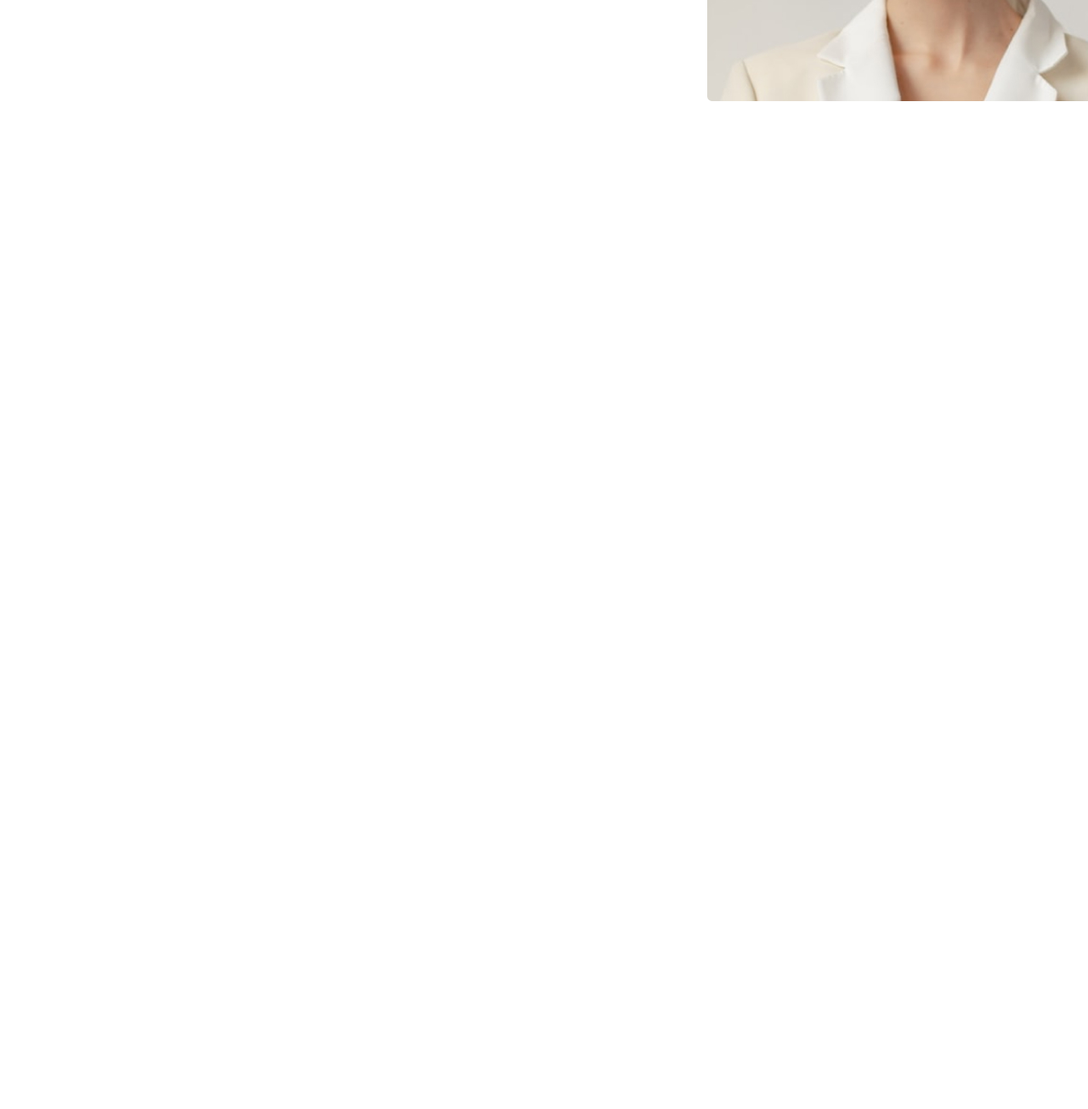
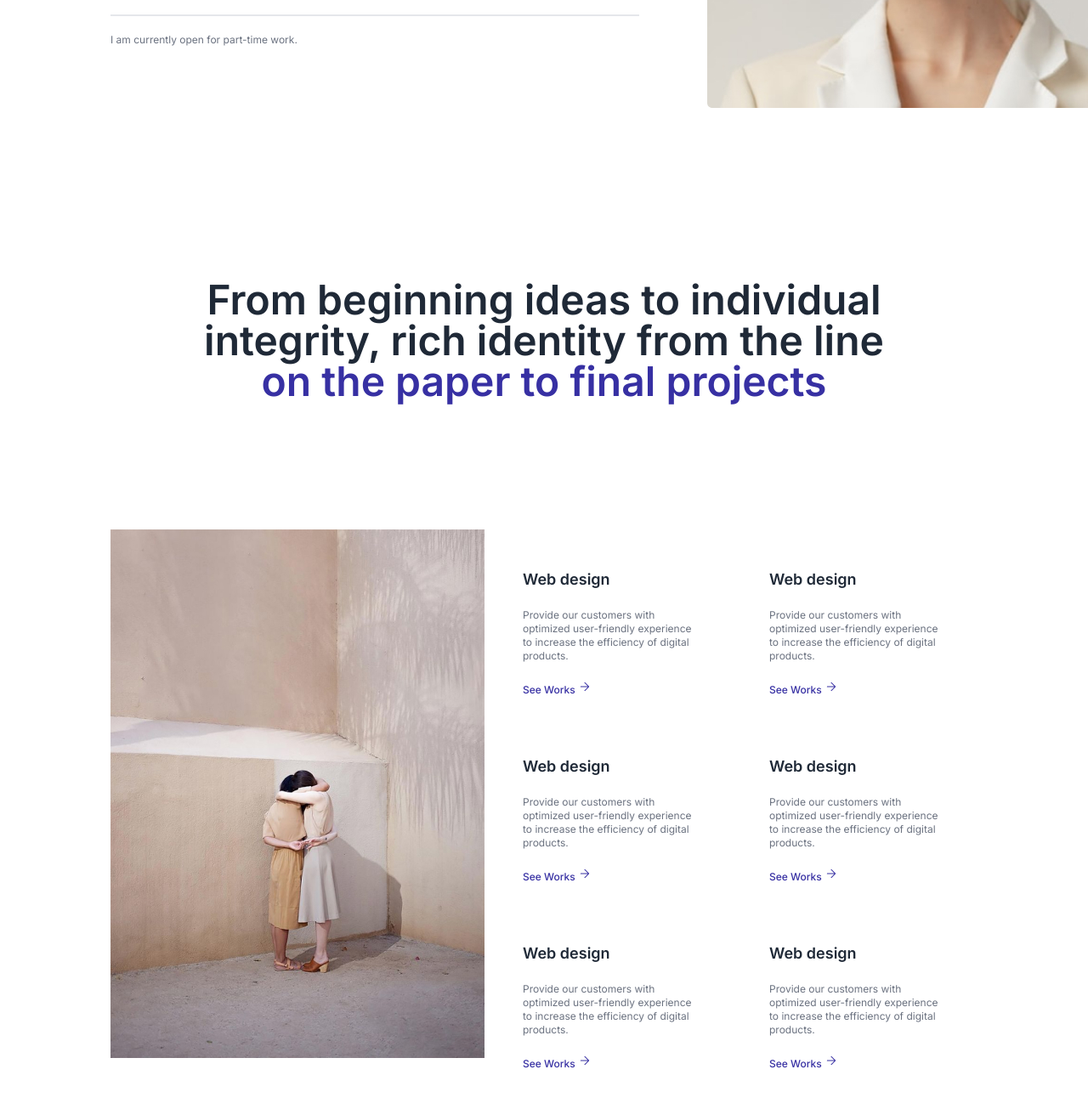
Before and after one commit to abhinavg916/ui-dev-practice, a plain HTML site: page Day 1 - Portfolio Page/src/index.html in a window 1280 px wide. Shown: the part 749-2054 px from the top of the page at 85% size. Before the commit the page ends 872 px from the top, so only its background shows below. Drawn offline with Linux system fonts and the light colour scheme.

Commit message:
Porfolio Page

```diff
--- a/Day 1 - Portfolio Page/src/index.html
+++ b/Day 1 - Portfolio Page/src/index.html
@@ -10,7 +10,9 @@
   <body>
     <header class="container">
       <nav id="navbar">
-        <img src="./imgs/logo.png" alt="logo" />
+        <a href="#">
+          <img src="./imgs/logo.png" alt="logo" />
+        </a>
         <div>
           <ul>
             <li><a href="#">Services</a></li>
@@ -43,5 +45,65 @@
         </div>
       </div>
     </header>
+    <main class="container">
+      <section>
+        <p id="headline">From beginning ideas to individual integrity, rich identity from the line <span> on the paper to final projects </span></p>
+        <div id="services">
+          <div id="cover">
+            <img src="./imgs/image 11.jpg" alt="" />
+          </div>
+          <div class="services-list">
+            <ul>
+              <li>
+                <p class="services-heading">Web design</p>
+                <p class="services-body">Provide our customers with optimized user-friendly experience to increase the efficiency of digital products.</p>
+                <a class="services-btn" href="#">
+                  See Works <span><img src="./imgs/arrow-right 1.png" alt="" /></span>
+                </a>
+              </li>
+              <li>
+                <p class="services-heading">Web design</p>
+                <p class="services-body">Provide our customers with optimized user-friendly experience to increase the efficiency of digital products.</p>
+                <a class="services-btn" href="#">
+                  See Works <span><img src="./imgs/arrow-right 1.png" alt="" /></span>
+                </a>
+              </li>
+              <li>
+                <p class="services-heading">Web design</p>
+                <p class="services-body">Provide our customers with optimized user-friendly experience to increase the efficiency of digital products.</p>
+                <a class="services-btn" href="#">
+                  See Works <span><img src="./imgs/arrow-right 1.png" alt="" /></span>
+                </a>
+              </li>
+            </ul>
+          </div>
+          <div class="services-list">
+            <ul>
+              <li>
+                <p class="services-heading">Web design</p>
+                <p class="services-body">Provide our customers with optimized user-friendly experience to increase the efficiency of digital products.</p>
+                <a class="services-btn" href="#">
+                  See Works <span><img src="./imgs/arrow-right 1.png" alt="" /></span>
+                </a>
+              </li>
+              <li>
+                <p class="services-heading">Web design</p>
+                <p class="services-body">Provide our customers with optimized user-friendly experience to increase the efficiency of digital products.</p>
+                <a class="services-btn" href="#">
+                  See Works <span><img src="./imgs/arrow-right 1.png" alt="" /></span>
+                </a>
+              </li>
+              <li>
+                <p class="services-heading">Web design</p>
+                <p class="services-body">Provide our customers with optimized user-friendly experience to increase the efficiency of digital products.</p>
+                <a class="services-btn" href="#">
+                  See Works <span><img src="./imgs/arrow-right 1.png" alt="" /></span>
+                </a>
+              </li>
+            </ul>
+          </div>
+        </div>
+      </section>
+    </main>
   </body>
 </html>
--- a/Day 1 - Portfolio Page/src/style.css
+++ b/Day 1 - Portfolio Page/src/style.css
@@ -9,6 +9,7 @@
 
 /* Utilities */
 :root {
+  --very-light-grey: #e5e7eb;
   --light-grey: #9ca3af;
   --medium-grey: #6b7280;
   --dark-grey: #1f2937;
@@ -17,6 +18,11 @@
   --white: #fff;
   --blue: #3730a3;
   --line-ht: 28px;
+}
+
+a {
+  text-decoration: none;
+  color: var(--blue);
 }
 
 .container {
@@ -87,3 +93,113 @@
   height: 1px;
   color: var(--blue);
 }
+
+#hero .hero-author span {
+  font-weight: 500;
+  font-size: 20px;
+  color: var(--blue);
+  line-height: 28px;
+}
+
+#hero .hero-main-heading {
+  margin-top: 40px;
+}
+
+#hero .hero-main-heading p {
+  font-weight: 700;
+  font-size: 72px;
+  line-height: 72px;
+  color: var(--dark-grey);
+}
+
+#hero .hero-main-para {
+  margin-top: 40px;
+  font-weight: 400;
+  font-size: 18px;
+  line-height: 28px;
+  color: var(--medium-grey);
+}
+
+#hero .hero-cta-btn {
+  margin-top: 40px;
+}
+
+#hero .hero-cta-btn button {
+  margin-right: 20px;
+}
+
+#hero hr {
+  margin-top: 20px;
+  background-color: var(--very-light-grey);
+  border: 1px solid #e5e7eb;
+}
+
+#hero .hero-subtext {
+  margin-top: 20px;
+  font-weight: 400;
+  font-size: 12px;
+  line-height: 16px;
+  color: var(--medium-grey);
+}
+
+/* Services */
+
+main section {
+  padding-top: 198px;
+}
+
+#headline {
+  padding: 0 80px;
+  font-weight: 600;
+  font-size: 48px;
+  line-height: 48px;
+  text-align: center;
+  color: var(--dark-grey);
+}
+
+#headline span {
+  color: var(--blue);
+}
+
+#services {
+  padding-top: 150px;
+  display: grid;
+  grid-template-columns: repeat(3, 1fr);
+}
+
+#services .services-list {
+  padding: 45px;
+}
+
+#services .services-list ul {
+  list-style: none;
+}
+
+#services .services-list ul li:nth-child(2),
+#services .services-list ul li:nth-child(3) {
+  margin-top: 68px;
+}
+
+#services .services-list ul li .services-heading {
+  font-weight: 600;
+  font-size: 18px;
+  line-height: 28px;
+  color: var(--dark-grey);
+}
+
+#services .services-list ul li .services-body {
+  margin-top: 20px;
+  font-weight: 400;
+  font-size: 12px;
+  line-height: 16px;
+  color: var(--medium-grey);
+}
+
+#services .services-list ul li .services-btn {
+  display: block;
+  margin-top: 20px;
+  font-weight: 500;
+  font-size: 12px;
+  line-height: 16px;
+  color: var(--blue);
+}
```
Also changed, not shown: Day 1 - Portfolio Page/src/imgs/arrow-right 1.png (added), 1 other file.
